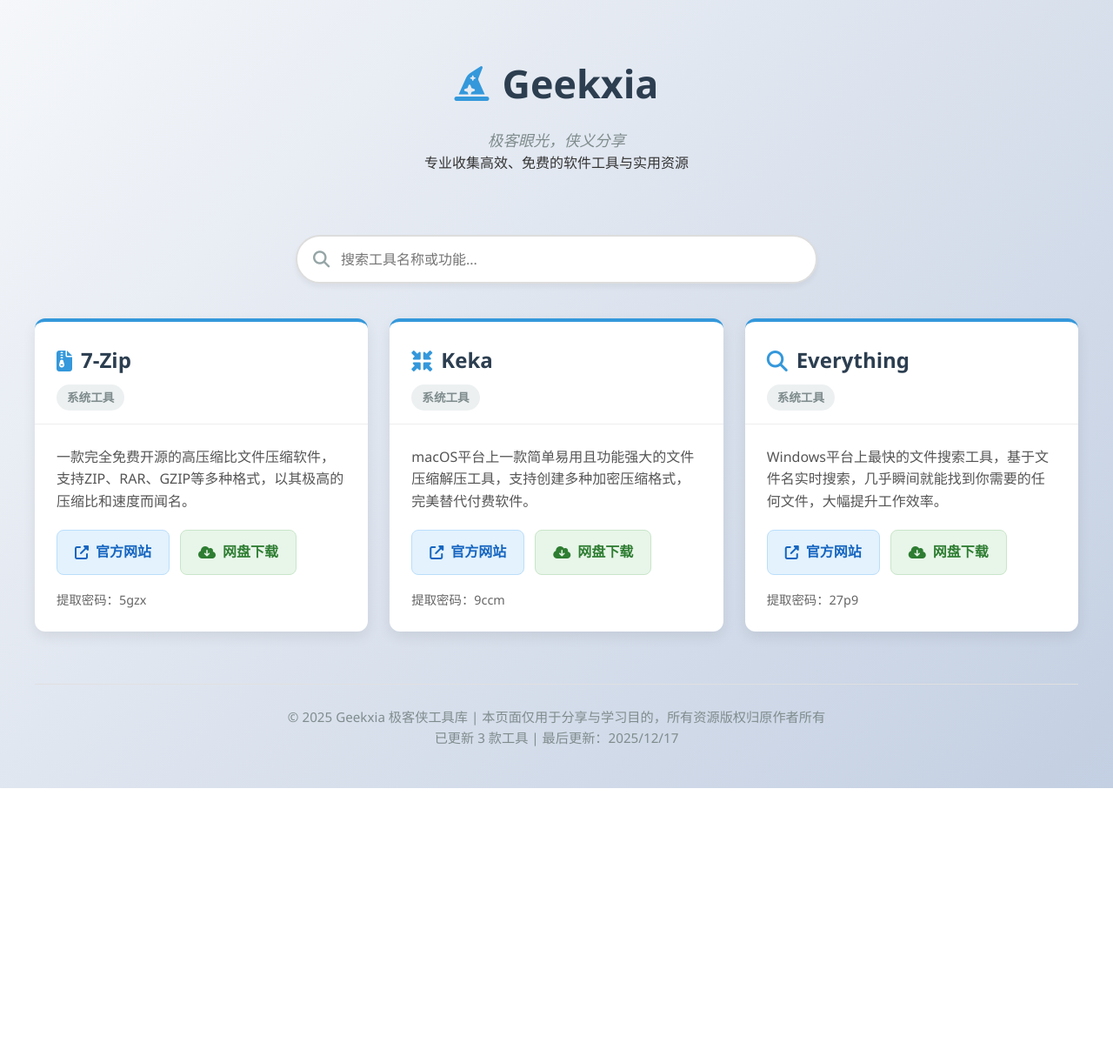
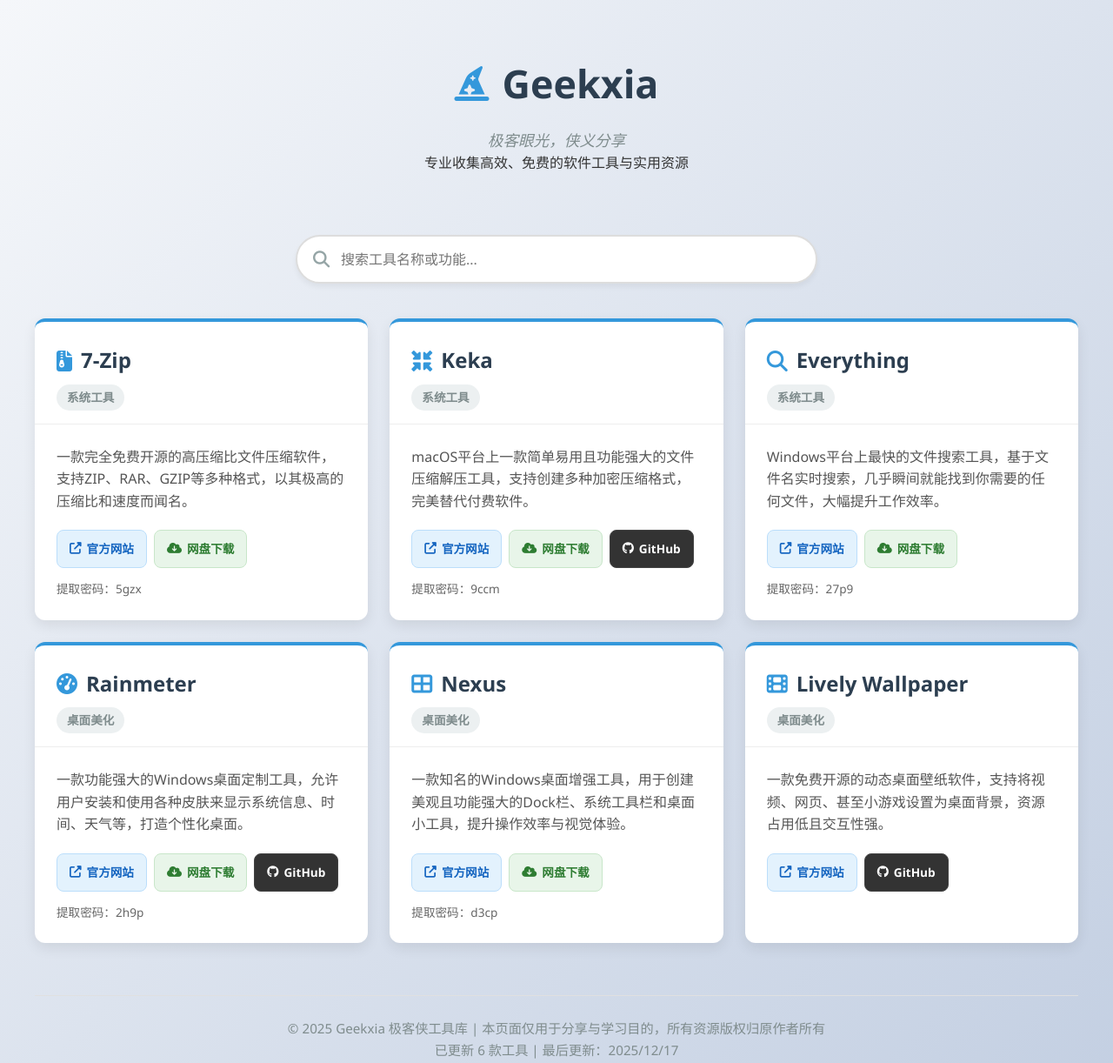
Before and after one commit to AtomThomasXuan/Geekxia, a plain HTML site: page index.html in a window 1280 px wide. Shown: the top 1222 px of the page at 87% size. Before the commit the page ends 906 px from the top, so only its background shows below. Drawn offline with Linux system fonts and the light colour scheme.

Commit message:
Update 2
增加了3个桌面美化软件，分别是Rainmeter，Nexus，Lively Wallpaper。增加了GitHub仓库的链接。

```diff
--- a/index.html
+++ b/index.html
@@ -128,17 +128,30 @@
             color: #555;
             margin-bottom: 20px;
         }
+        /* 核心修改：强制按钮在同一行 */
         .link-group {
             display: flex;
-            flex-wrap: wrap;
             align-items: center;
-            gap: 12px;
             margin-top: 20px;
+            flex-wrap: nowrap; /* 禁止换行 */
+            overflow-x: auto; /* 如果按钮太多，可以横向滚动 */
+            gap: 8px; /* 缩小间距 */
+            padding-bottom: 5px; /* 为滚动条留空间 */
         }
+
+        /* 隐藏滚动条但保留功能 */
+        .link-group::-webkit-scrollbar {
+            height: 4px;
+        }
+        .link-group::-webkit-scrollbar-thumb {
+            background: #ddd;
+            border-radius: 2px;
+        }
+
         .link-btn {
             display: inline-flex;
             align-items: center;
-            padding: 12px 20px;
+            padding: 10px 14px;
             background: #f8f9fa;
             color: #2c3e50;
             text-decoration: none;
@@ -146,7 +159,9 @@
             font-weight: 600;
             transition: all 0.2s ease;
             border: 1px solid #eaeaea;
-            flex-shrink: 0;
+            font-size: 0.85rem;
+            white-space: nowrap; /* 禁止按钮内文字换行 */
+            flex-shrink: 0; /* 禁止按钮缩小 */
         }
         .link-btn:hover {
             transform: translateY(-2px);
@@ -162,15 +177,22 @@
             color: #2e7d32;
             border-color: #c8e6c9;
         }
+        .link-btn.github {
+            background: #333;
+            color: white;
+            border-color: #444;
+        }
+        .link-btn.github:hover {
+            background: #444;
+        }
         .link-btn i {
-            margin-right: 8px;
+            margin-right: 6px;
         }
         .password-hint {
-            font-size: 0.9rem;
+            font-size: 0.85rem;
             color: #666;
-            margin-top: 5px;
             display: block;
-            flex-basis: 100%;
+            margin-top: 8px;
         }
         footer {
             text-align: center;
@@ -180,6 +202,7 @@
             font-size: 0.95rem;
             border-top: 1px solid #e0e0e0;
         }
+        /* 响应式调整 */
         @media (max-width: 768px) {
             .software-grid {
                 grid-template-columns: 1fr;
@@ -191,16 +214,23 @@
                 flex-direction: column;
                 gap: 10px;
             }
+            /* 手机端保持同行，允许横向滚动 */
             .link-group {
-                flex-direction: column;
-                align-items: stretch;
+                gap: 6px;
             }
             .link-btn {
-                justify-content: center;
-                margin-right: 0;
+                padding: 8px 12px;
+                font-size: 0.8rem;
             }
-            .password-hint {
-                text-align: center;
+        }
+        /* 极小屏幕调整 */
+        @media (max-width: 400px) {
+            .link-btn {
+                padding: 7px 10px;
+                font-size: 0.75rem;
+            }
+            .link-btn i {
+                margin-right: 4px;
             }
         }
     </style>
@@ -232,7 +262,7 @@
     </div>
 
     <script>
-        // Geekxia 软件数据 - 在这里添加或修改你的软件
+        // Geekxia 软件数据
         const softwareData = [
             {
                 name: "7-Zip",
@@ -241,6 +271,7 @@
                 category: "系统工具",
                 officialUrl: "https://www.7-zip.org/",
                 cloudUrl: "https://t-bu.cn/b0187zz53g",
+                githubUrl: "", // 暂无GitHub仓库
                 password: "5gzx"
             },
             {
@@ -250,6 +281,7 @@
                 category: "系统工具",
                 officialUrl: "https://www.keka.io/en/",
                 cloudUrl: "https://t-bu.cn/b0187zz51e",
+                githubUrl: "https://github.com/aonez/Keka", // 示例仓库
                 password: "9ccm"
             },
             {
@@ -259,7 +291,38 @@
                 category: "系统工具",
                 officialUrl: "https://www.voidtools.com",
                 cloudUrl: "https://t-bu.cn/b0187zz5be",
+                githubUrl: "", // 暂无GitHub仓库
                 password: "27p9"
+            },
+            {
+                name: "Rainmeter",
+                icon: "fas fa-tachometer-alt",
+                description: "一款功能强大的Windows桌面定制工具，允许用户安装和使用各种皮肤来显示系统信息、时间、天气等，打造个性化桌面。",
+                category: "桌面美化",
+                officialUrl: "https://www.rainmeter.net",
+                cloudUrl: "https://t-bu.cn/b018800ush",
+                githubUrl: "https://github.com/rainmeter/rainmeter", // 示例仓库
+                password: "2h9p"
+            },
+            {
+                name: "Nexus",
+                icon: "fas fa-th-large",
+                description: "一款知名的Windows桌面增强工具，用于创建美观且功能强大的Dock栏、系统工具栏和桌面小工具，提升操作效率与视觉体验。",
+                category: "桌面美化",
+                officialUrl: "https://www.winstep.net/nexus.asp",
+                cloudUrl: "https://t-bu.cn/b018800v8d",
+                githubUrl: "", // 暂无GitHub仓库
+                password: "d3cp"
+            },
+            {
+                name: "Lively Wallpaper",
+                icon: "fas fa-film",
+                description: "一款免费开源的动态桌面壁纸软件，支持将视频、网页、甚至小游戏设置为桌面背景，资源占用低且交互性强。",
+                category: "桌面美化",
+                officialUrl: "https://www.rocksdanister.com/lively/",
+                cloudUrl: "", // 无网盘链接
+                githubUrl: "https://github.com/rocksdanister/lively", // 示例仓库
+                password: ""
             }
         ];
 
@@ -271,6 +334,35 @@
             softwareList.forEach(software => {
                 const card = document.createElement('div');
                 card.className = 'software-card';
+
+                // 动态生成按钮 - 按钮将按照添加顺序从左到右显示
+                let buttonsHtml = '';
+
+                // 1. 总是添加官方网站按钮
+                buttonsHtml += `
+                    <a href="${software.officialUrl}" target="_blank" class="link-btn official">
+                        <i class="fas fa-external-link-alt"></i> 官方网站
+                    </a>
+                `;
+
+                // 2. 如果有网盘链接，添加网盘按钮
+                if (software.cloudUrl) {
+                    buttonsHtml += `
+                        <a href="${software.cloudUrl}" target="_blank" class="link-btn cloud">
+                            <i class="fas fa-cloud-download-alt"></i> 网盘下载
+                        </a>
+                    `;
+                }
+
+                // 3. 如果有GitHub仓库，添加GitHub按钮
+                if (software.githubUrl) {
+                    buttonsHtml += `
+                        <a href="${software.githubUrl}" target="_blank" class="link-btn github">
+                            <i class="fab fa-github"></i> GitHub
+                        </a>
+                    `;
+                }
+
                 card.innerHTML = `
                     <div class="card-header">
                         <h3><i class="${software.icon}"></i> ${software.name}</h3>
@@ -279,20 +371,14 @@
                     <div class="card-body">
                         <p class="description">${software.description}</p>
                         <div class="link-group">
-                            <a href="${software.officialUrl}" target="_blank" class="link-btn official">
-                                <i class="fas fa-external-link-alt"></i> 官方网站
-                            </a>
-                            <a href="${software.cloudUrl}" target="_blank" class="link-btn cloud">
-                                <i class="fas fa-cloud-download-alt"></i> 网盘下载
-                            </a>
-                            ${software.password ? `<span class="password-hint">提取密码：${software.password}</span>` : ''}
+                            ${buttonsHtml}
                         </div>
+                        ${software.cloudUrl && software.password ? `<p class="password-hint">提取密码：${software.password}</p>` : ''}
                     </div>
                 `;
                 container.appendChild(card);
             });
 
-            // 更新软件计数
             document.getElementById('softwareCount').textContent = softwareList.length;
         }
 
@@ -312,7 +398,6 @@
         document.getElementById('currentYear').textContent = now.getFullYear();
         document.getElementById('currentDate').textContent = now.toLocaleDateString('zh-CN');
 
-        // 初始渲染所有软件
         renderSoftwareCards(softwareData);
     </script>
 </body>
```
